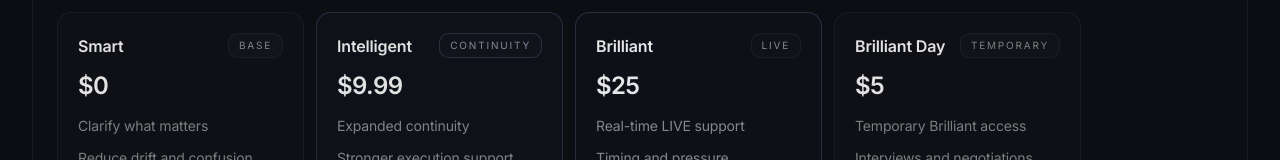
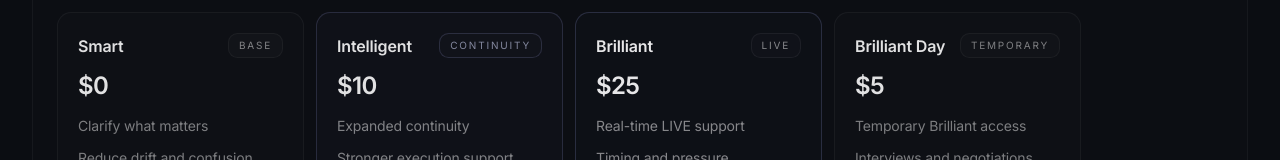
Before and after one commit to LesKemVal/ai-clarity, a Next.js app: page /top-up in a window 1280 px wide. Shown: the part 549-709 px from the top of the page. Built offline with nearby package versions, Linux system fonts and the light colour scheme.

Commit message:
Refine top-up header atmosphere

```diff
--- a/app/top-up/page.tsx
+++ b/app/top-up/page.tsx
@@ -247,7 +247,7 @@ export default function TopUpPage() {
                     Continuity
                   </span>
                 </div>
-                <div className="mb-3 text-2xl font-semibold tracking-tight text-white/88">$9.99</div>
+                <div className="mb-3 text-2xl font-semibold tracking-tight text-white/88"><span className="mb-3 text-2xl font-semibold tracking-tight text-white/88">$10</span></div>
                 <ul className="space-y-2 text-sm leading-6 text-white/48">
                   <li>Expanded continuity</li>
                   <li>Stronger execution support</li>
```
